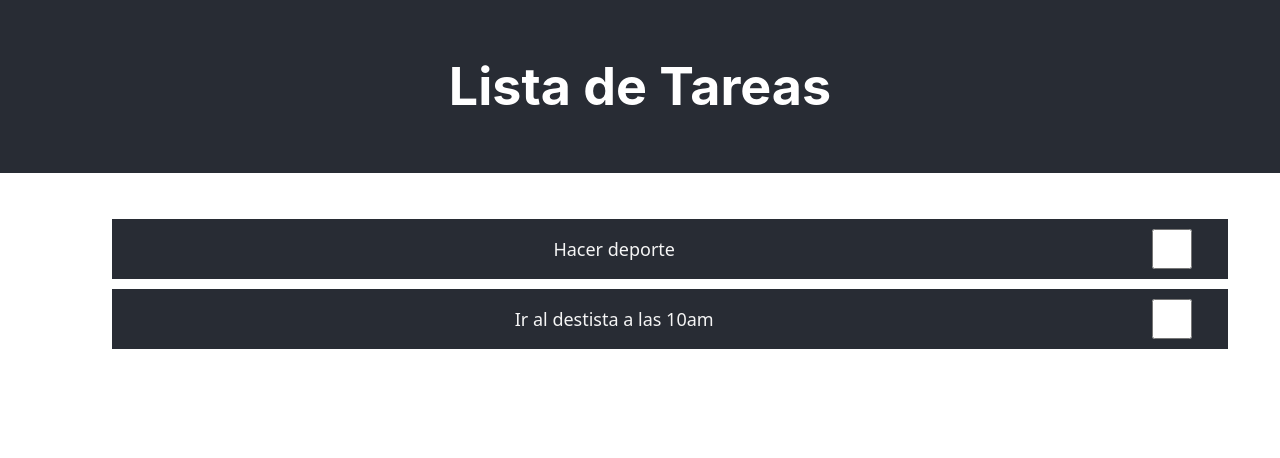
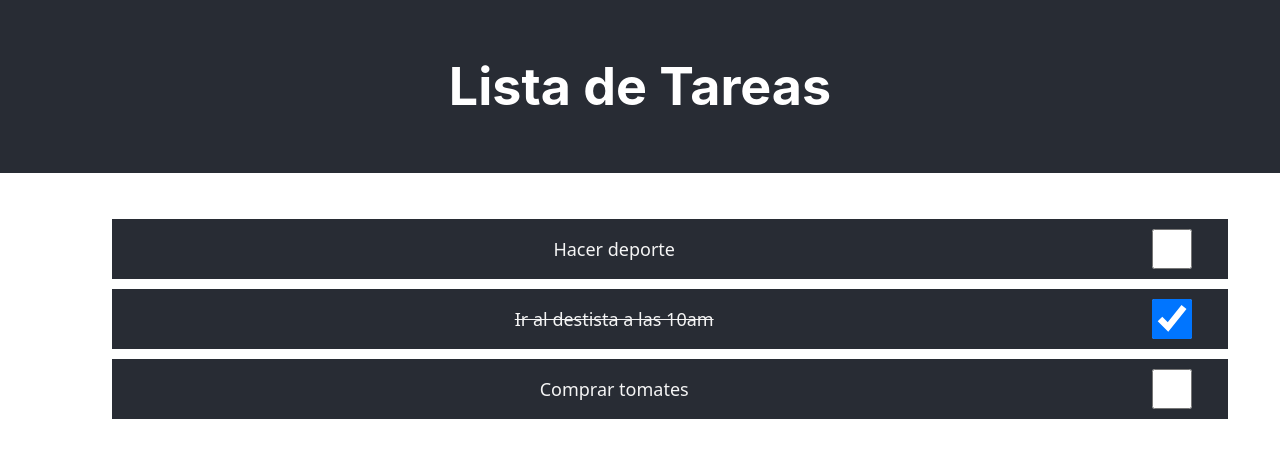
Before and after one commit to eanorambuena/task-list-AdaSchool, a React (Create React App) app: page / in a window 1280 px wide. Shown: the top 458 px of the page. Built offline with nearby package versions, Linux system fonts and the light colour scheme.

Commit message:
Add autochecking

```diff
--- a/src/components/ListaTareas.jsx
+++ b/src/components/ListaTareas.jsx
@@ -14,6 +14,11 @@ const ListaTareas = () => {
             id: 2,
             nombre: "Ir al destista a las 10am",
             completada: true
+        },
+        {
+            id: 3,
+            nombre: "Comprar tomates",
+            completada: false
         }
     ]);
 
--- a/src/components/Tarea.jsx
+++ b/src/components/Tarea.jsx
@@ -1,9 +1,33 @@
+import { useState } from 'react';
+
+
 const Tarea = ({nombre, completada}) => {
+    const [completadaActual, setCompletadaActual] = useState(completada)
+
+    let checked = false;
+    let style = {textDecoration: "none"};
+    if (completadaActual){
+        style = {textDecoration: "line-through"};
+        checked = true;
+    }
+
+    const handleChange = () => {
+        setCompletadaActual(!completadaActual);
+        if (completadaActual){
+            style = {textDecoration: "line-through"};
+            checked = true;
+        }
+        else {
+            style = {textDecoration: "none"};
+            checked = false;
+        }
+    };
+
     return (
         <li>
             <section className="tarea">
-                <p className="nombre_tarea">{nombre}</p>
-                <input className = "checkbox" type="checkbox" />
+                <p className="nombre_tarea" style={style}>{nombre}</p>
+                <input className = "checkbox" type="checkbox" checked = {checked} onChange={handleChange}/>
                 <i></i>
             </section>
         </li>
```
